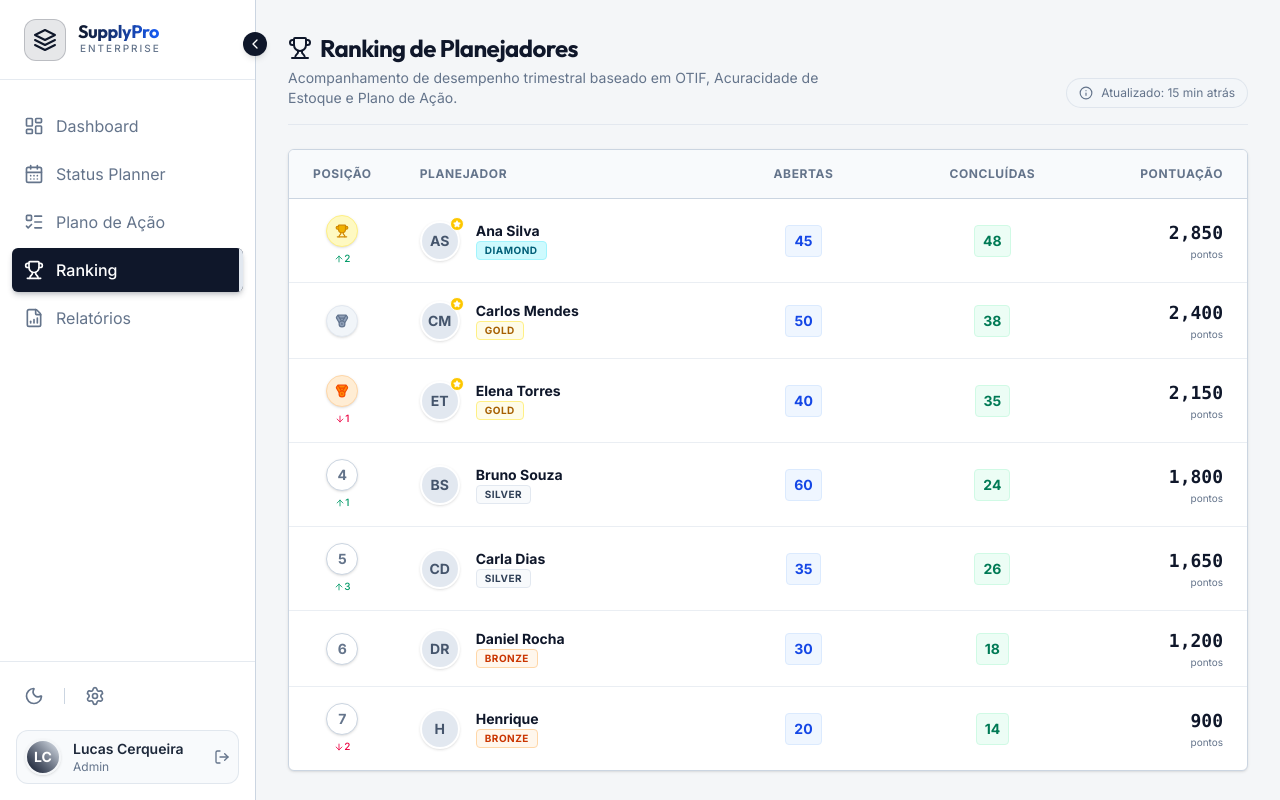
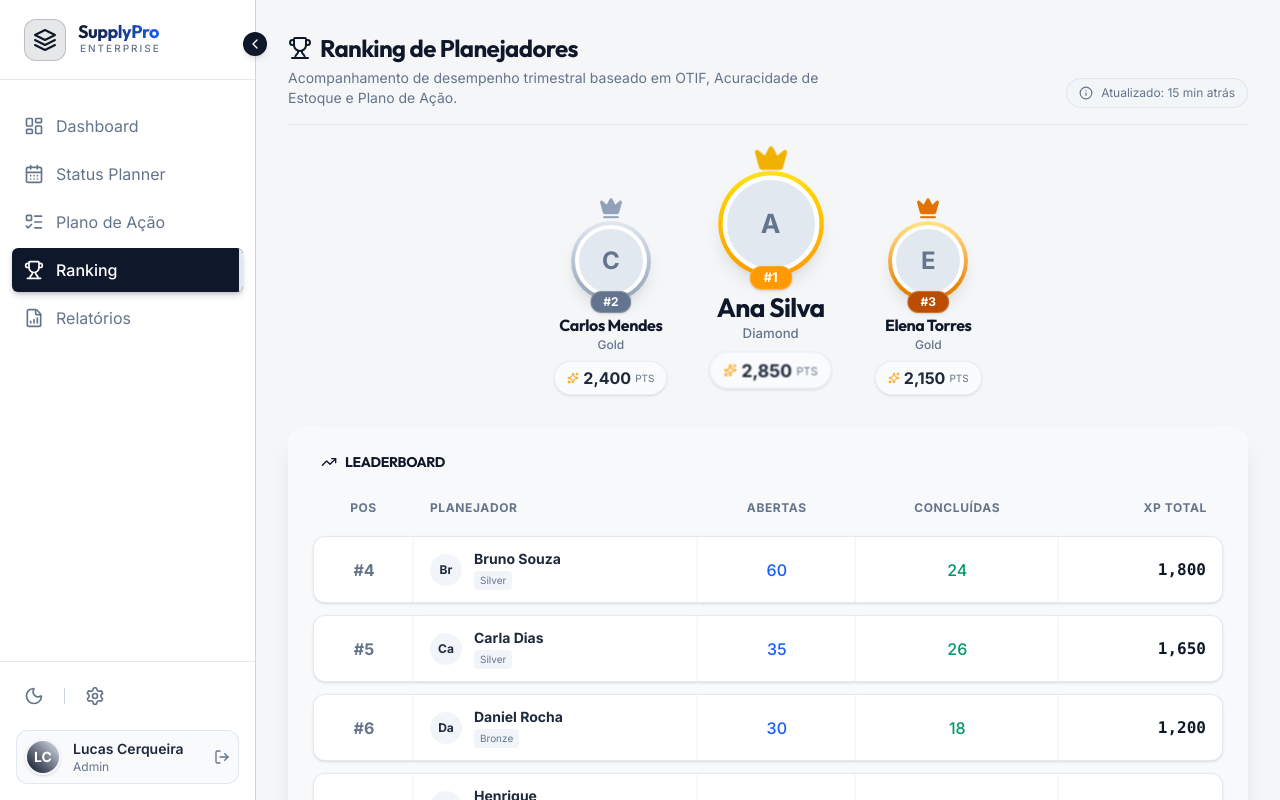
Before and after one commit to lukaobrabao-cpu/SupplyPro, a Next.js app: page /ranking in a window 1280 px wide. Built offline with nearby package versions, Linux system fonts and the light colour scheme.

Commit message:
Feat: Complete Visual Overhaul of Ranking System (Podium + Card List)

```diff
--- a/src/components/ranking/ranking-list.tsx
+++ b/src/components/ranking/ranking-list.tsx
@@ -30,103 +30,128 @@ export const RANKING_DATA: PlannerRank[] = [
     { rank: 7, name: "Henrique", teamLeader: "Wilson", points: 900, level: "Bronze", otif: 85.0, badges: [], progress: 20, trend: -2, actionsOpened: 20, actionsCompleted: 14 },
 ];
 
-function RankBadge({ rank }: { rank: number }) {
-    if (rank === 1) return <div className="h-8 w-8 rounded-full bg-yellow-100 text-yellow-700 flex items-center justify-center font-bold border border-yellow-200 shadow-sm"><Trophy size={14} className="fill-yellow-500 text-yellow-600" /></div>;
-    if (rank === 2) return <div className="h-8 w-8 rounded-full bg-slate-100 text-slate-700 flex items-center justify-center font-bold border border-slate-200 shadow-sm"><Medal size={14} className="fill-slate-400 text-slate-500" /></div>;
-    if (rank === 3) return <div className="h-8 w-8 rounded-full bg-orange-100 text-orange-800 flex items-center justify-center font-bold border border-orange-200 shadow-sm"><Medal size={14} className="fill-orange-400 text-orange-600" /></div>;
-    return <div className="h-8 w-8 rounded-full bg-white text-muted-foreground flex items-center justify-center font-bold border border-border text-sm shadow-sm">{rank}</div>;
-}
+// ... imports
+import { Crown, Sparkles, TrendingUp } from "lucide-react";
 
-function LevelBadge({ level }: { level: string }) {
-    const styles: Record<string, string> = {
-        "Diamond": "bg-cyan-100 text-cyan-800 border-cyan-200",
-        "Gold": "bg-yellow-50 text-yellow-700 border-yellow-200",
-        "Silver": "bg-slate-50 text-slate-700 border-slate-200",
-        "Bronze": "bg-orange-50 text-orange-700 border-orange-200",
-    };
+// ... interfaces (PlannerRank)
+
+// ... RANKING_DATA (keep same data)
+
+function Podium({ planners }: { planners: PlannerRank[] }) {
+    const [first, second, third] = planners;
+
+    const PodiumItem = ({ planner, rank, className }: { planner: PlannerRank, rank: number, className?: string }) => (
+        <div className={cn("relative flex flex-col items-center", className)}>
+            {/* Crown/Medal */}
+            <div className={cn("absolute -top-6 animate-bounce", rank === 1 ? "text-yellow-500" : rank === 2 ? "text-slate-400" : "text-amber-600")}>
+                <Crown size={rank === 1 ? 32 : 24} fill="currentColor" />
+            </div>
+
+            {/* Avatar Ring */}
+            <div className={cn(
+                "relative z-10 rounded-full p-1 bg-gradient-to-b shadow-lg mb-3 hover:scale-105 transition-transform duration-300",
+                rank === 1 ? "from-yellow-300 to-amber-500 h-24 w-24" :
+                    rank === 2 ? "from-slate-200 to-slate-400 h-20 w-20" :
+                        "from-amber-200 to-amber-600 h-20 w-20"
+            )}>
+                <div className="h-full w-full rounded-full border-4 border-white dark:border-slate-900 bg-slate-200 overflow-hidden flex items-center justify-center">
+                    {planner.avatar ? <img src={planner.avatar} className="h-full w-full object-cover" /> : <span className="text-2xl font-bold text-slate-500">{planner.name[0]}</span>}
+                </div>
+                {/* Rank Badge */}
+                <div className={cn(
+                    "absolute -bottom-3 left-1/2 -translate-x-1/2 px-3 py-0.5 rounded-full text-xs font-bold text-white shadow-sm border border-white/20",
+                    rank === 1 ? "bg-amber-500" : rank === 2 ? "bg-slate-500" : "bg-amber-700"
+                )}>
+                    #{rank}
+                </div>
+            </div>
+
+            {/* Info */}
+            <div className="text-center">
+                <h3 className={cn("font-bold text-lg", rank === 1 ? "text-2xl" : "text-base")}>{planner.name}</h3>
+                <p className="text-xs text-muted-foreground font-medium">{planner.level}</p>
+
+                <div className="mt-2 flex items-center justify-center gap-1 bg-white/50 dark:bg-slate-800/50 backdrop-blur-sm px-3 py-1 rounded-full border border-black/5 shadow-sm">
+                    <Sparkles size={12} className="text-amber-500" />
+                    <span className="font-bold text-foreground">{planner.points.toLocaleString()}</span>
+                    <span className="text-[10px] text-muted-foreground uppercase">pts</span>
+                </div>
+            </div>
+        </div>
+    );
+
     return (
-        <span className={cn("px-2 py-0.5 rounded text-[10px] font-bold uppercase tracking-wider border", styles[level] || "bg-muted")}>
-            {level}
-        </span>
+        <div className="flex items-end justify-center gap-4 md:gap-12 mb-12 pt-8">
+            <PodiumItem planner={second} rank={2} className="-mb-4" />
+            <PodiumItem planner={first} rank={1} className="z-10 scale-110" />
+            <PodiumItem planner={third} rank={3} className="-mb-4" />
+        </div>
     );
 }
 
 export function RankingList() {
     return (
-        <div className="bg-white dark:bg-[#0f172a] rounded-lg shadow border border-border overflow-hidden">
-            <table className="w-full text-left border-collapse">
+        <div className="space-y-8">
+            {/* Podium Section */}
+            <Podium planners={[RANKING_DATA[0], RANKING_DATA[1], RANKING_DATA[2]]} />
+
+            {/* List for the rest */}
+            <div className="bg-white/40 dark:bg-slate-900/40 backdrop-blur-md rounded-2xl border border-white/20 shadow-xl overflow-hidden p-6">
+                <h3 className="text-sm font-bold uppercase tracking-widest text-muted-foreground mb-4 pl-2 flex items-center gap-2">
+                    <TrendingUp size={16} /> Leaderboard
+                </h3>
+                <table className="w-full text-left border-separate border-spacing-y-3">
                     <thead>
-                    <tr className="bg-[#f8fafc] dark:bg-[#1e293b] border-b border-border text-xs uppercase text-muted-foreground font-semibold tracking-wider">
-                        <th className="px-6 py-4 w-[80px] text-center">Posição</th>
-                        <th className="px-6 py-4">Planejador</th>
-                        <th className="px-6 py-4 text-center">Abertas</th>
-                        <th className="px-6 py-4 text-center">Concluídas</th>
-                        <th className="px-6 py-4 w-[150px] text-right">Pontuação</th>
+                        <tr className="text-xs uppercase text-muted-foreground font-semibold tracking-wider">
+                            <th className="px-4 pb-2 text-center">Pos</th>
+                            <th className="px-4 pb-2">Planejador</th>
+                            <th className="px-4 pb-2 text-center">Abertas</th>
+                            <th className="px-4 pb-2 text-center">Concluídas</th>
+                            <th className="px-4 pb-2 text-right">XP Total</th>
                         </tr>
                     </thead>
-                <tbody className="divide-y divide-border/40">
-                    {RANKING_DATA.map((planner) => (
-                        <tr key={planner.rank} className="group hover:bg-slate-50 dark:hover:bg-slate-900/50 transition-colors">
-                            {/* Rank Column */}
-                            <td className="px-6 py-4">
-                                <div className="flex flex-col items-center gap-1">
-                                    <RankBadge rank={planner.rank} />
-                                    {planner.trend !== 0 && (
-                                        <div className={cn("flex items-center text-[10px] font-medium", planner.trend > 0 ? "text-emerald-600" : "text-rose-600")}>
-                                            {planner.trend > 0 ? <ArrowUp size={10} /> : <ArrowDown size={10} />}
-                                            {Math.abs(planner.trend)}
-                                        </div>
-                                    )}
-                                </div>
+                    <tbody>
+                        {RANKING_DATA.slice(3).map((planner) => (
+                            <tr key={planner.rank} className="group hover:scale-[1.01] transition-all duration-300">
+                                {/* Rank */}
+                                <td className="bg-white dark:bg-slate-800/80 shadow-sm rounded-l-xl px-4 py-3 text-center border-y border-l border-border/50 group-hover:border-primary/30">
+                                    <span className="font-bold text-muted-foreground">#{planner.rank}</span>
                                 </td>
 
-                            {/* Planner Info */}
-                            <td className="px-6 py-4">
-                                <div className="flex items-center gap-4">
-                                    <div className="relative">
-                                        <div className="h-10 w-10 rounded-full bg-slate-200 flex items-center justify-center text-slate-600 font-bold text-sm border-2 border-white dark:border-slate-800 shadow-sm">
-                                            {planner.avatar ? <img src={planner.avatar} className="rounded-full" /> : planner.name.split(" ").map(n => n[0]).join("")}
-                                        </div>
-                                        {planner.rank <= 3 && (
-                                            <div className="absolute -top-1 -right-1 bg-yellow-400 text-white rounded-full p-0.5 border border-white">
-                                                <Star size={8} className="fill-white" />
-                                            </div>
-                                        )}
+                                {/* Info */}
+                                <td className="bg-white dark:bg-slate-800/80 shadow-sm px-4 py-3 border-y border-border/50 group-hover:border-primary/30">
+                                    <div className="flex items-center gap-3">
+                                        <div className="h-8 w-8 rounded-full bg-slate-100 dark:bg-slate-700 flex items-center justify-center font-bold text-xs">
+                                            {planner.name.substring(0, 2)}
                                         </div>
                                         <div>
-                                        <div className="font-bold text-[#0f172a] dark:text-slate-100 text-sm">{planner.name}</div>
-                                        <div className="text-xs text-muted-foreground flex items-center gap-1">
-                                            <LevelBadge level={planner.level} />
+                                            <div className="font-bold text-sm text-foreground">{planner.name}</div>
+                                            <div className="text-[10px] px-1.5 py-0.5 bg-slate-100 dark:bg-slate-700 rounded text-muted-foreground w-fit mt-0.5">
+                                                {planner.level}
                                             </div>
                                         </div>
                                     </div>
                                 </td>
 
-                            {/* Ações Abertas */}
-                            <td className="px-6 py-4 text-center">
-                                <div className="inline-flex flex-col items-center justify-center bg-blue-50 dark:bg-blue-900/20 text-blue-700 dark:text-blue-300 font-bold text-sm h-8 min-w-[32px] px-2 rounded-md border border-blue-100 dark:border-blue-800/50">
-                                    {planner.actionsOpened}
-                                </div>
+                                {/* Abertas */}
+                                <td className="bg-white dark:bg-slate-800/80 shadow-sm px-4 py-3 text-center border-y border-border/50 group-hover:border-primary/30">
+                                    <span className="font-medium text-blue-600 dark:text-blue-400">{planner.actionsOpened}</span>
                                 </td>
 
-                            {/* Ações Concluídas */}
-                            <td className="px-6 py-4 text-center">
-                                <div className="inline-flex flex-col items-center justify-center bg-emerald-50 dark:bg-emerald-900/20 text-emerald-700 dark:text-emerald-300 font-bold text-sm h-8 min-w-[32px] px-2 rounded-md border border-emerald-100 dark:border-emerald-800/50">
-                                    {planner.actionsCompleted}
-                                </div>
+                                {/* Concluidas */}
+                                <td className="bg-white dark:bg-slate-800/80 shadow-sm px-4 py-3 text-center border-y border-border/50 group-hover:border-primary/30">
+                                    <span className="font-medium text-emerald-600 dark:text-emerald-400">{planner.actionsCompleted}</span>
                                 </td>
 
                                 {/* Points */}
-                            <td className="px-6 py-4 text-right">
-                                <div className="flex flex-col items-end">
-                                    <span className="font-mono font-bold text-primary text-lg">{planner.points.toLocaleString()}</span>
-                                    <span className="text-[10px] text-muted-foreground">pontos</span>
-                                </div>
+                                <td className="bg-white dark:bg-slate-800/80 shadow-sm rounded-r-xl px-4 py-3 text-right border-y border-r border-border/50 group-hover:border-primary/30">
+                                    <div className="font-mono font-bold text-primary">{planner.points.toLocaleString()}</div>
                                 </td>
                             </tr>
                         ))}
                     </tbody>
                 </table>
             </div>
+        </div>
     );
 }
```
Lines whose indentation alone changed are shown as unchanged.
